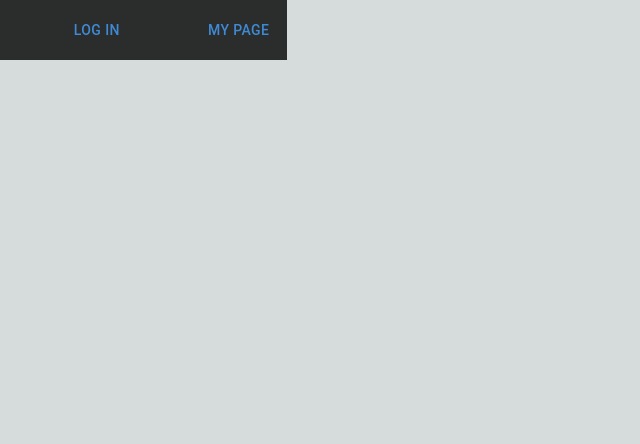
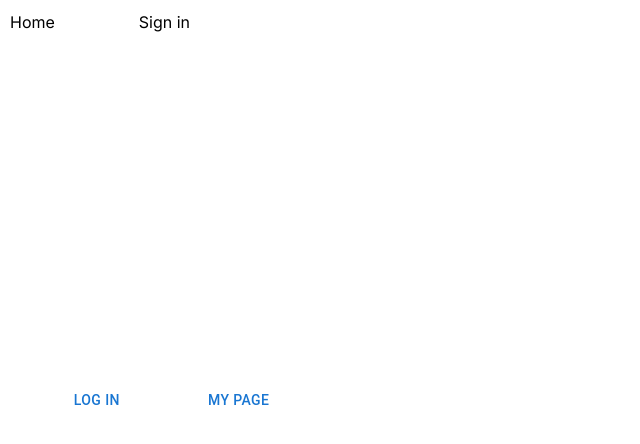
Before and after one commit to JaeeunKim02/ojt-project, a Next.js app: page / in a window 1280 px wide. Shown: the top 444 px of the page, without its empty margins (0-640 px from the left). Built offline with nearby package versions, Linux system fonts and the light colour scheme.

Commit message:
add todo

```diff
--- a/src/app/auth/login/page.tsx
+++ b/src/app/auth/login/page.tsx
@@ -1,4 +1,4 @@
-'use client';
+'use client'; //TODO: effective typescript 책
 import React, {useState} from 'react';
 import {Button, TextField} from '@mui/material';
 import {useRouter} from 'next/navigation'; //클라이언트 컴포넌트에서 사용하는 useRouter. 서버 컴포넌트에서 사용하는 useRouter는 next/router 에서 import 해야함.
@@ -21,10 +21,10 @@ function LoginPage() {
     const router=useRouter();
 
     const handleLogin = async (e: React.FormEvent<HTMLFormElement>) => {
-        e.preventDefault(); // 폼 제출 기본 동작 방지
+        e.preventDefault(); // TODO: 폼 제출 기본 동작 방지, preventDefault 굳이 써야 하는 이유?
 
         try {
-          const response = await fetch('https://levelzero-backend.platform-dev.bagelgames.com/auth/login', {
+          const response = await fetch('https://levelzero-backend.platform-dev.bagelgames.com/auth/login', { // axios 사용 찾아보기
             method: 'POST',
             headers: { //http 요청의 헤더 설정
               'Content-Type': 'application/json', //요청 본문 타입이 json 형식임을 나타냄
@@ -37,17 +37,17 @@ function LoginPage() {
           })
           .then(res=>{
             if(!res.ok){
-              throw new Error('Login Failed');
+              throw new Error('Login Failed'); //TODO:async await 공부 & then 없애보기
             }
             return res.json()
           })
           .then(res=>{
             console.log(res)
-            localStorage.setItem('accessToken', res.accessToken)
+            localStorage.setItem('accessToken', res.accessToken) //TODO: res.accessToken type any 없애기
             router.push('/');
           })
         }catch(error) {
-            console.error('Login Error:', error);
+            console.error('Login Error:', error); //TODO:error 발생시 동작 조금 더 생각하기
         }
     };
 
--- a/src/app/page.tsx
+++ b/src/app/page.tsx
@@ -1,29 +1,29 @@
-'use client';
-import Link from 'next/link';
+'use client'; //TODO : use server 와 차이 공부
+import Link from 'next/link';//TODO prettier
 import {useRouter} from 'next/navigation';
 import {Button} from '@mui/material';
 import React,{useState, useEffect} from 'react';
 
 const styles = {
-  height:'60px',
+  height:'100vh',
   display: 'flex',
   gap:'10px', // 아이템들 사이 간격
-  backgroundColor: 'rgb(0,0,0)',
-  position: 'fixed',
+  backgroundColor: 'rgb(255,255,255)',
+  // position: 'fixed',
   padding:'10px',
-  opacity:'0.8',
+  // opacity:'0.8',
 };
 
 export default function Home() {
   const router=useRouter();
-  const [isLogin, setIslogin] = useState(false);
+  const [isLogin, setIslogin] = useState(false); // TODO: api를 불러와서 athorization 통과해야 마이페이지 보여주기 /islogin 조작가능하므로...
 
 
   useEffect(() => {
     // 로컬 스토리지에서 accessToken 존재 여부 확인
     const token = localStorage.getItem('accessToken');
     setIslogin(!!token);
-  }, []);
+  }, []); //TODO: 빈괄호 리렌더링 될 때마다?
 
   const handleLogout = () => {
     localStorage.removeItem('accessToken');
--- a/src/app/user/register/page.tsx
+++ b/src/app/user/register/page.tsx
@@ -1,4 +1,4 @@
-'use client';
+'use client'; //TODO: sign up으로 고치기, login이랑 컴포넌트 비슷함. 합쳐보기?
 import React, {useState} from 'react';
 import {Button, TextField} from '@mui/material';
 import {useRouter} from 'next/navigation'; //클라이언트 컴포넌트에서 사용하는 useRouter. 서버 컴포넌트에서 사용하는 useRouter는 next/router 에서 import 해야함.
```
